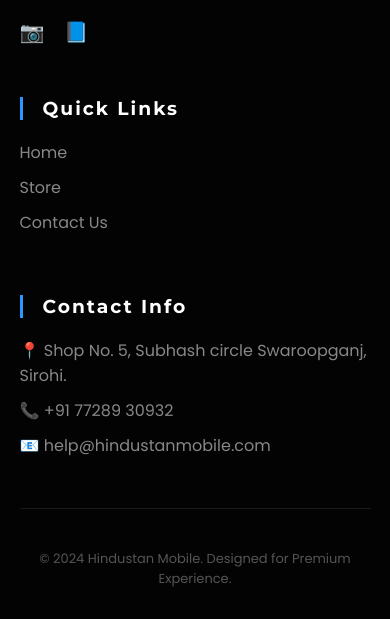
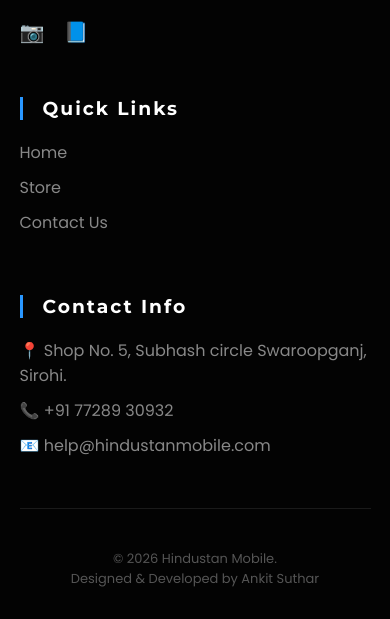
Before and after one commit to ankitsuthar871-wq/mobile-shop, a plain HTML site: page index.html in a window 390 px wide. Shown: the part 6520-7139 px from the top of the page. Drawn offline with nearby package versions, Linux system fonts and the light colour scheme.

Commit message:
Update copyright information in footer
Updated copyright year and added developer credit.

```diff
--- a/index.html
+++ b/index.html
@@ -1002,7 +1002,7 @@
             </div>
             <div class="copyright"
                 style="text-align: center; padding-top: 40px; margin-top:40px; border-top: 1px solid #1a1a1a; font-size: 13px; color: #555;">
-                © 2024 Hindustan Mobile. Designed for Premium Experience.
+                © 2026 Hindustan Mobile.<br> Designed & Developed by Ankit Suthar
             </div>
         </footer>
 
```
